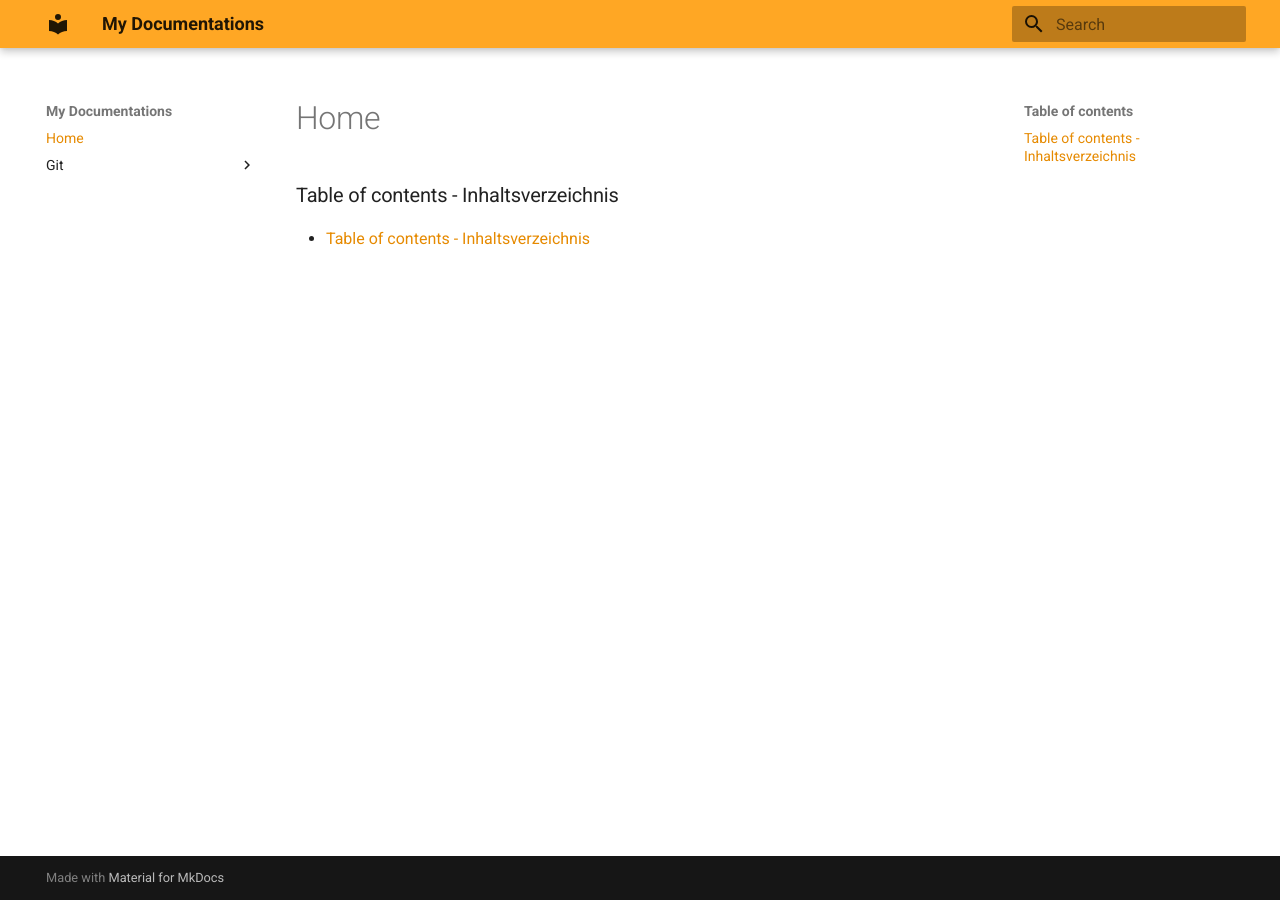
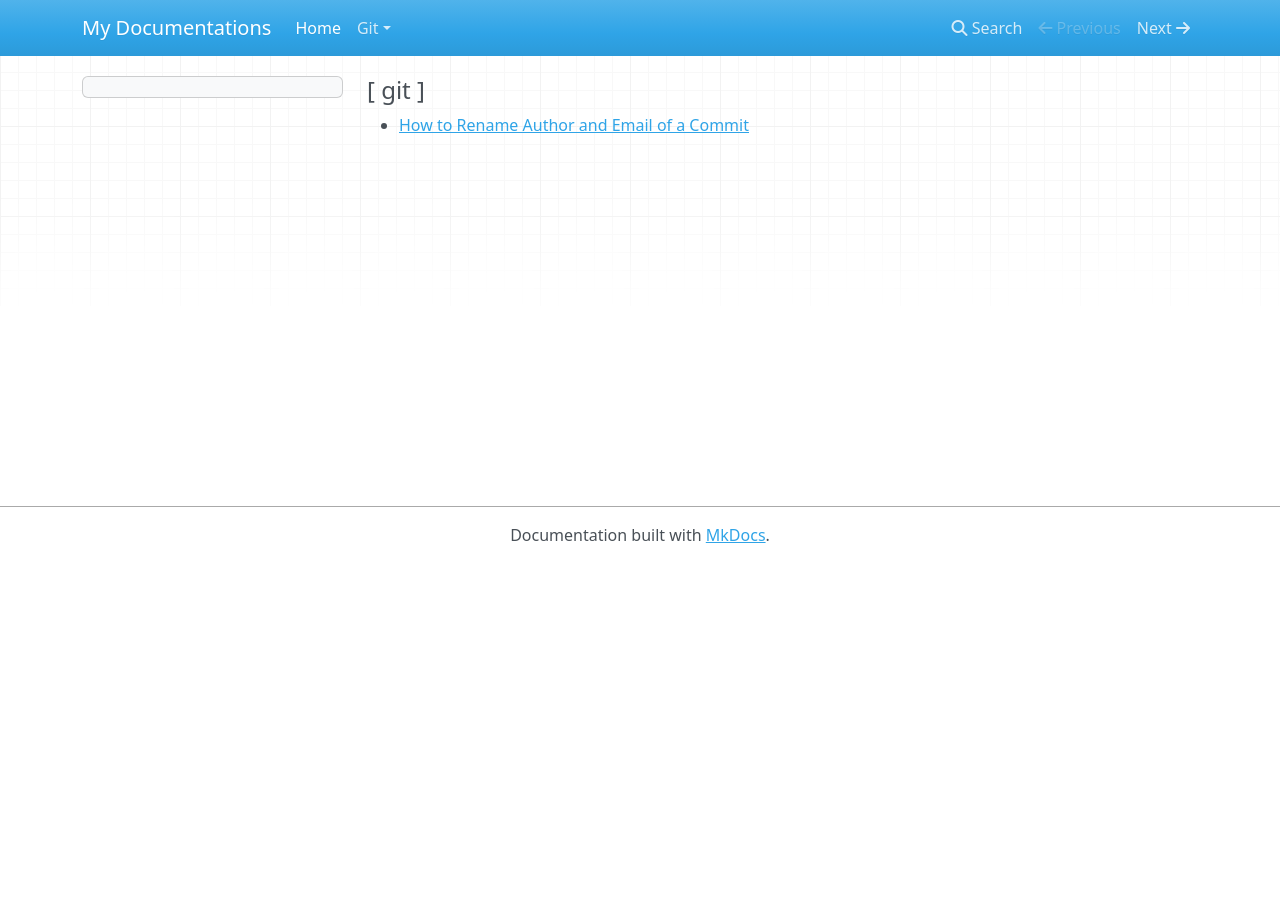
Before and after one commit to erfanios/blogs-mkdocs, an MkDocs documentation site: the page built from docs/index.md, in a window 1280 px wide. Built offline with MkDocs 1.6.1, drawn with Linux system fonts in a browser that asks for light colours; nearby versions of some CDN libraries.

Commit message:
Update theme and toc

```diff
--- a/docs/index.md
+++ b/docs/index.md
@@ -1,3 +1,4 @@
-# Table of contents - Inhaltsverzeichnis
 
-[TOC]
+## [    git    ]
+
+- [How to Rename Author and Email of a Commit](git/rename-commit-author)
--- a/mkdocs.yml
+++ b/mkdocs.yml
@@ -1,9 +1,16 @@
 site_name: My Documentations
 theme:
-  name: material
+  name: mkdocs
   palette:
-    primary: orange
-    accent: deep orange
+    scheme: default
+    primary: white
+    accent: grey
+  features:
+    - navigation.instant
+    - navigation.sections
+    - navigation.expand
+    - navigation.tracking
+#    - toc.integrate
 markdown_extensions:
   - toc:
       baselevel: "3"
```
Also changed, not shown: 2 other files.
